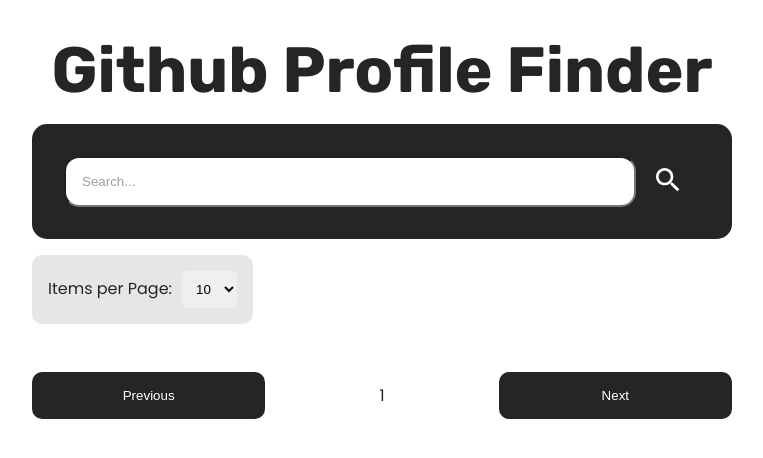
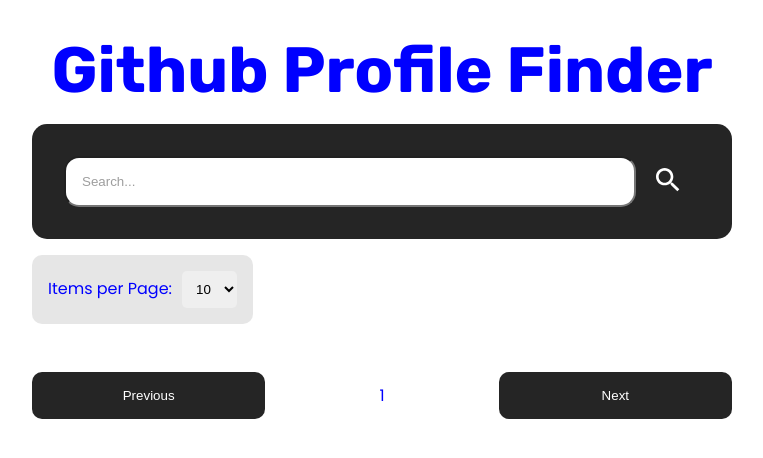
Before and after one commit to Victory-emmanuel/gh-profile-searcher, a React (Create React App) app: page / in a window 1280 px wide. Shown: the top 458 px of the page, without its empty margins (258-1021 px from the left). Built offline with nearby package versions, Linux system fonts and the light colour scheme.

Commit message:
Update index.css
text

```diff
--- a/src/index.css
+++ b/src/index.css
@@ -7,7 +7,7 @@
 }
 body {
   font-family: "Poppins", sans-serif;
-  color: #252525;
+  color: blue;
   display: grid;
   justify-content: center;
   align-items: center;
```
